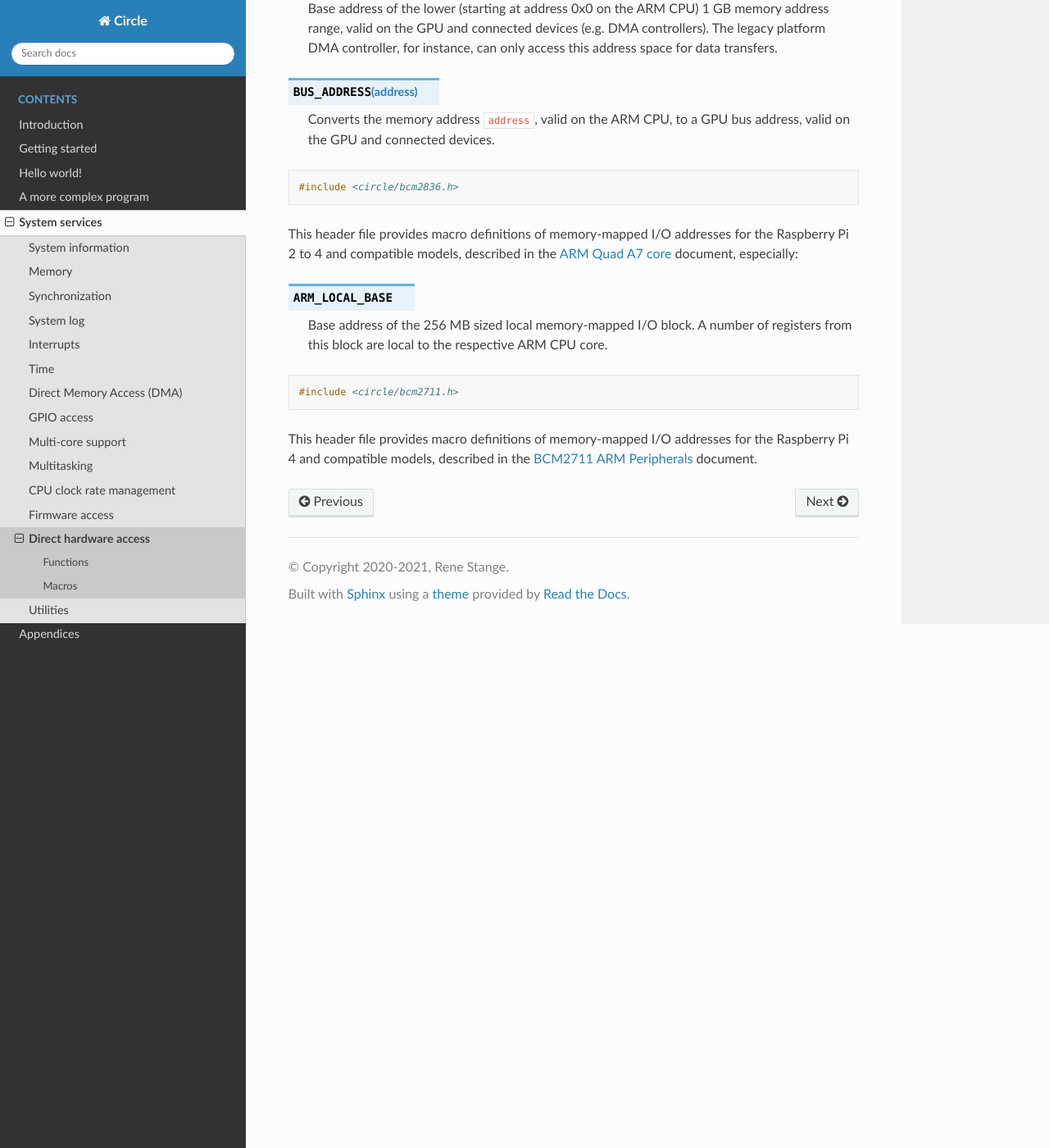
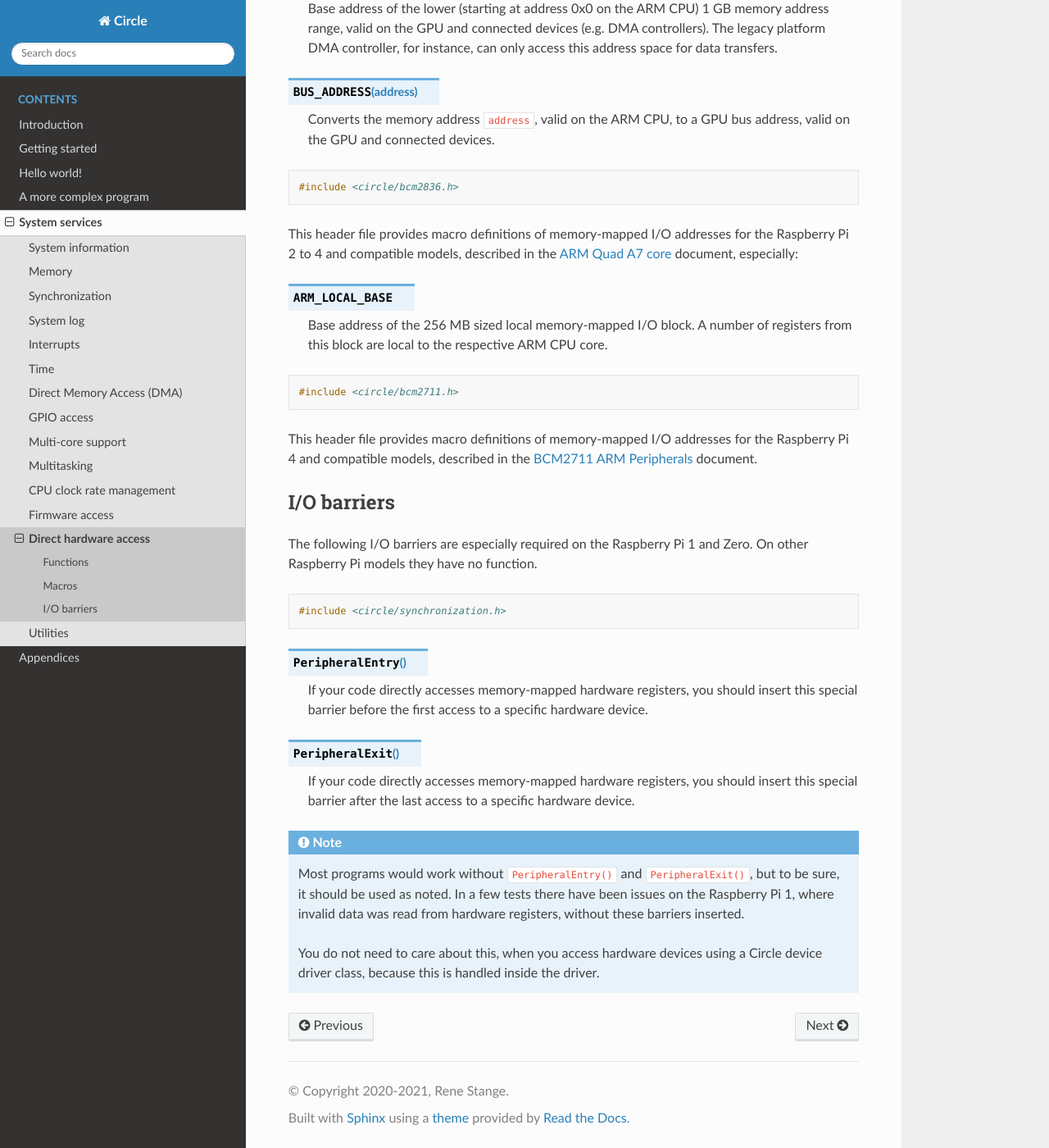
Before and after one commit to rsta2/circle-docs, a Sphinx documentation site: the page built from docs/system-services/direct-hardware-access.rst, in a window 1280 px wide and 1400 px high, scrolled down 1682 px. Shown: the whole window at 82% size. Built offline with Sphinx 7.4.7 and the Read the Docs theme 2.0.0, drawn with Linux system fonts in a browser that asks for light colours.

Commit message:
system-services: Move I/O barriers to direct-hardware-access

```diff
--- a/docs/system-services/direct-hardware-access.rst
+++ b/docs/system-services/direct-hardware-access.rst
@@ -72,3 +72,26 @@ This header file provides macro definitions of memory-mapped I/O addresses for t
 	#include <circle/bcm2711.h>
 
 This header file provides macro definitions of memory-mapped I/O addresses for the Raspberry Pi 4 and compatible models, described in the `BCM2711 ARM Peripherals <https://datasheets.raspberrypi.org/bcm2711/bcm2711-peripherals.pdf>`_ document.
+
+I/O barriers
+^^^^^^^^^^^^
+
+The following I/O barriers are especially required on the Raspberry Pi 1 and Zero. On other Raspberry Pi models they have no function.
+
+.. code-block:: c
+
+	#include <circle/synchronization.h>
+
+.. c:macro:: PeripheralEntry()
+
+	If your code directly accesses memory-mapped hardware registers, you should insert this special barrier before the first access to a specific hardware device.
+
+.. c:macro:: PeripheralExit()
+
+	If your code directly accesses memory-mapped hardware registers, you should insert this special barrier after the last access to a specific hardware device.
+
+.. note::
+
+	Most programs would work without ``PeripheralEntry()`` and ``PeripheralExit()``, but to be sure, it should be used as noted. In a few tests there have been issues on the Raspberry Pi 1, where invalid data was read from hardware registers, without these barriers inserted.
+
+	You do not need to care about this, when you access hardware devices using a Circle device driver class, because this is handled inside the driver.
```
Also changed, not shown: docs/system-services/synchronization.rst (+0 -16 lines).
